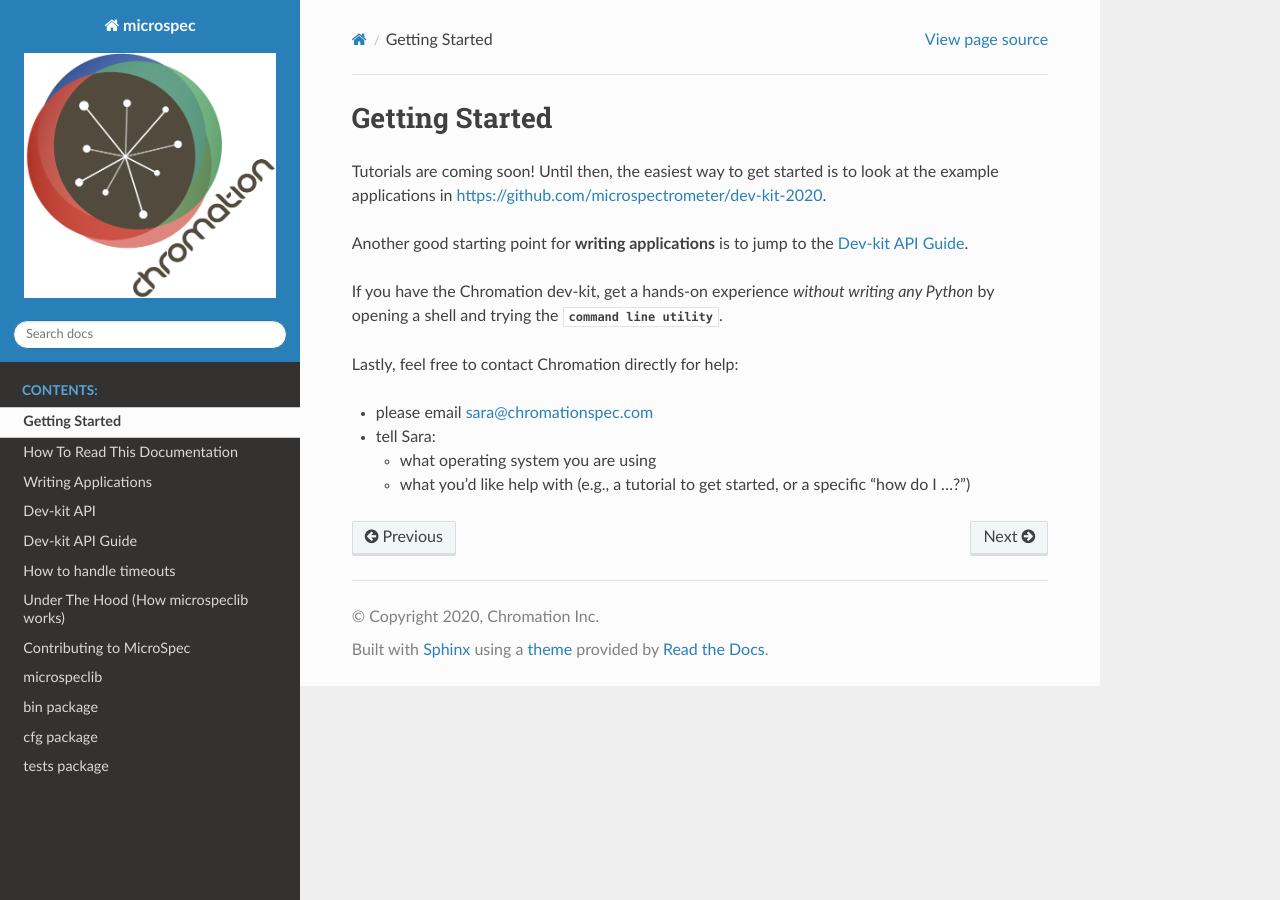
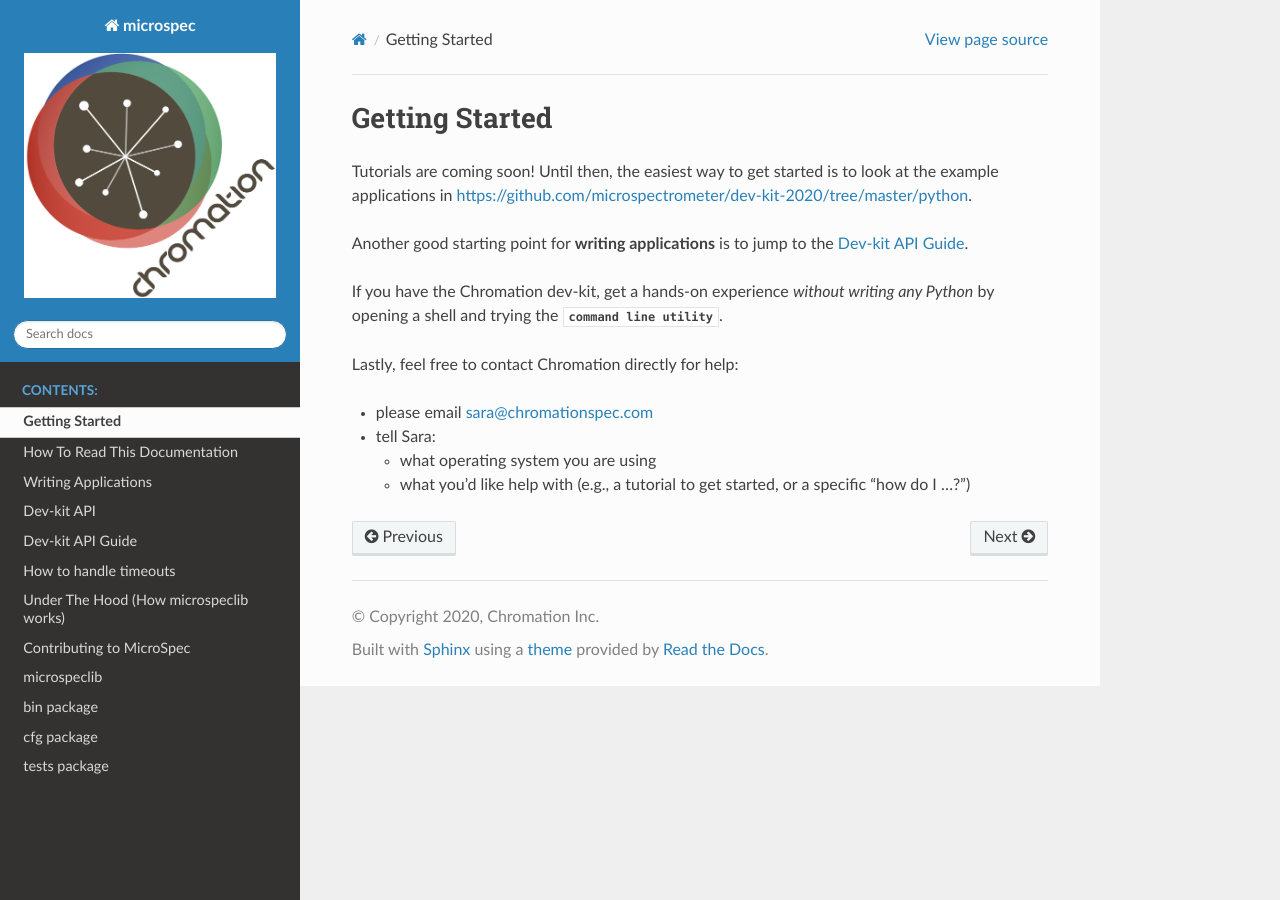
Before and after one commit to microspectrometer/microspec, a Sphinx documentation site: the page built from doc/source/getting-started.rst, in a window 1280 px wide. Built offline with Sphinx 7.4.7 and the Read the Docs theme 2.0.0, drawn with Linux system fonts in a browser that asks for light colours; pages that are not in the unit, such as notebooks, are missing from menus; some of the changed lines change nothing that is shown.

Commit message:
Change link in Getting Started: go directly to dev-kit-2020/python

```diff
--- a/doc/source/getting-started.rst
+++ b/doc/source/getting-started.rst
@@ -3,7 +3,7 @@
 
 Tutorials are coming soon! Until then, the easiest way to get
 started is to look at the example applications in
-https://github.com/microspectrometer/dev-kit-2020.
+https://github.com/microspectrometer/dev-kit-2020/tree/master/python.
 
 Another good starting point for **writing applications** is to
 jump to the :ref:`dev-kit-API-guide`.
```
